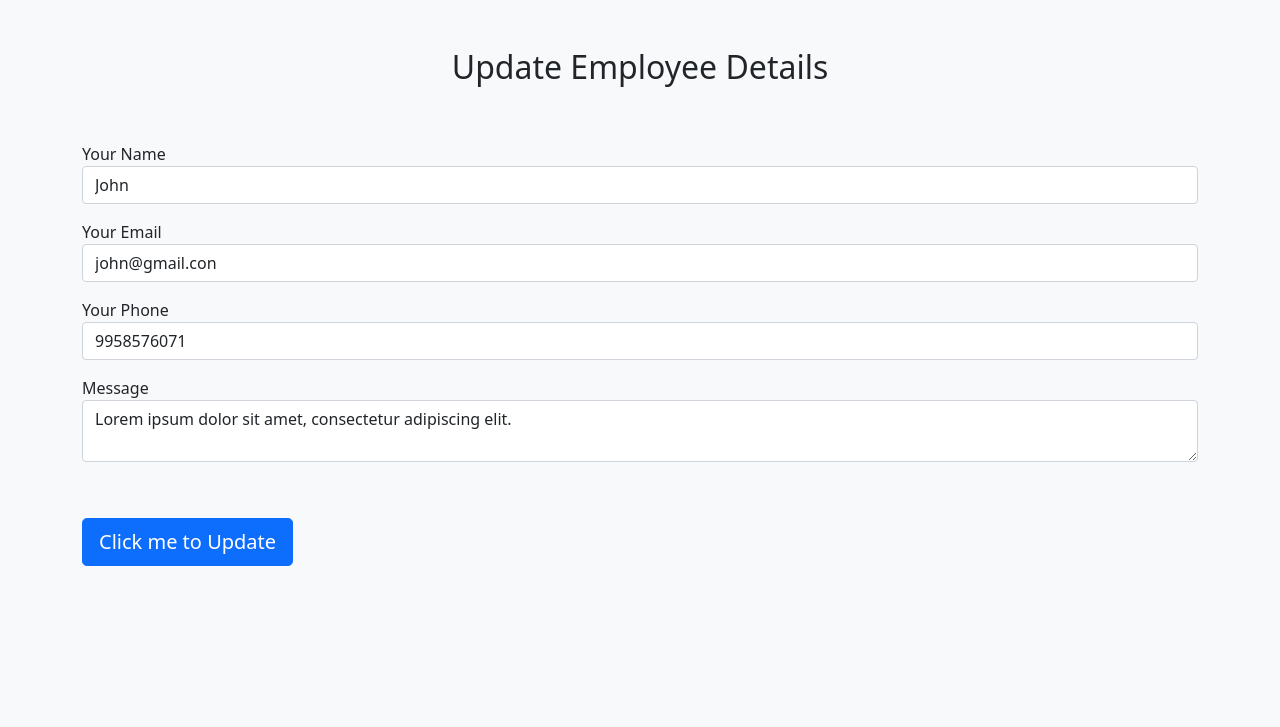
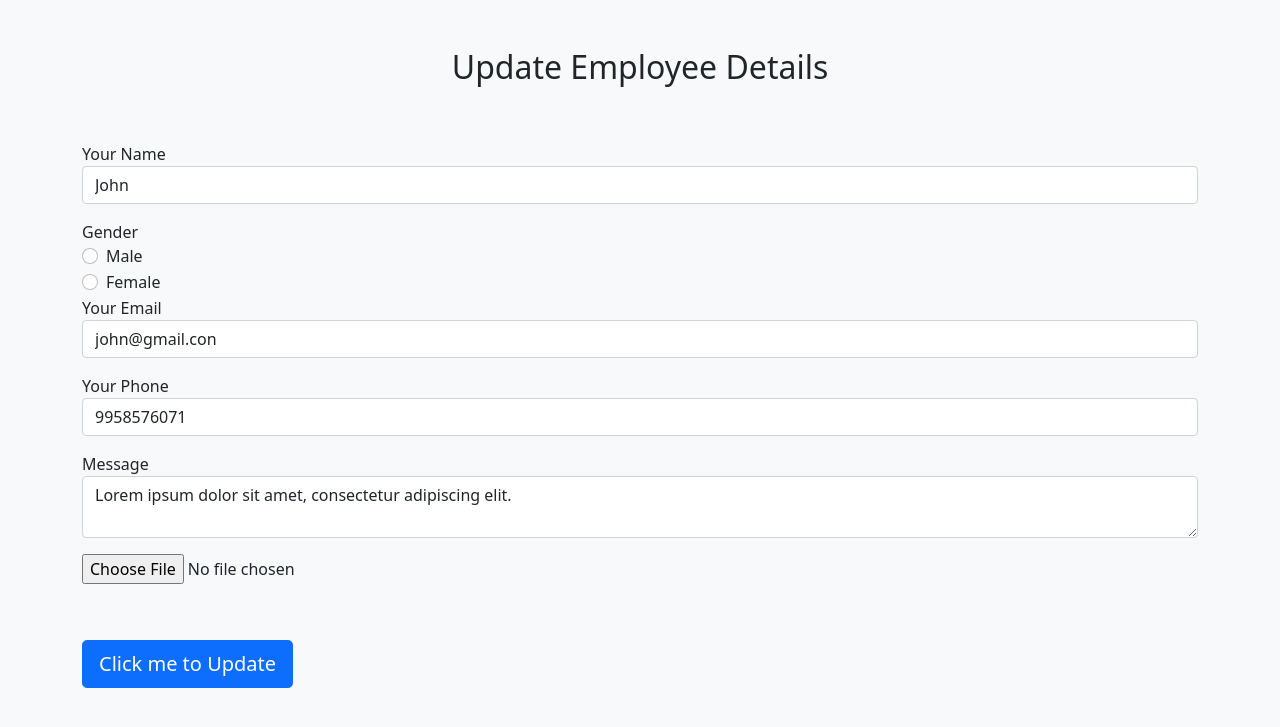
Before and after one commit to sai140202/dsfdfs, a PHP site: page /update.php?id=1 in a window 1280 px wide. Shown: the top 727 px of the page. Run offline with PHP 8.4, Linux system fonts and the light colour scheme; data comes from the database, SQL or seed files in the repository; data that the repository does not hold is empty.

Commit message:
final push

```diff
--- a/contact.php
+++ b/contact.php
@@ -6,7 +6,7 @@ $txtName = $_POST['txtName'];
 $txtEmail = $_POST['txtEmail'];
 $txtPhone = $_POST['txtPhone'];
 $txtMessage = $_POST['txtMessage'];
-// $imagePath = $_POST['img'];
+$txtGender = $_POST['gender'];
 
 // uploading image
 echo "<pre>";
@@ -34,7 +34,7 @@ echo "<pre>";
 
 
 
-$sql = "INSERT INTO `tbl_contact` (`Id`, `fldName`, `fldEmail`, `fldPhone`, `fldMessage` , `img`) VALUES ('0', '$txtName', '$txtEmail', '$txtPhone','$txtMessage','$new_img_name')";
+$sql = "INSERT INTO `tbl_contact` (`Id`, `fldName`, `fldEmail`, `fldPhone`, `fldMessage` , `img`,`fldGender`) VALUES ('0', '$txtName', '$txtEmail', '$txtPhone','$txtMessage','$new_img_name','$txtGender')";
 
 $rs = mysqli_query($con, $sql);
 
--- a/select.php
+++ b/select.php
@@ -60,6 +60,7 @@ if($totalitems > 0)
     <th>Sl.</th>
     <th>Image</th>
     <th>Name</th>
+    <th>Gender</th>
     <th>Email</th>
     <th>Phone</th>
     <th>Role</th>
@@ -78,6 +79,7 @@ while($row = mysqli_fetch_assoc($result)) {
   $fldEmail = $row['fldEmail'];
   $fldPhone = $row['fldPhone'];
   $fldMessage = $row['fldMessage'];
+  $fldGender = $row['fldGender'];
 
   /* Create a table row (tr) with 7 columns */
   $rowstring .= '<tr>
@@ -86,6 +88,7 @@ while($row = mysqli_fetch_assoc($result)) {
       <img src="uploads/' . $imagePath . '" width="50" height="50">
     </td>
     <td>' . $fldName . '</td>
+    <td>'.$fldGender.'</td>
     <td style="width: 20%;">' . $fldEmail . '</td>
     <td>' . $fldPhone . '</td>
     <td>' . $fldMessage . '</td>
--- a/update.php
+++ b/update.php
@@ -35,6 +35,7 @@ if($totalitems > 0){
 		$fldEmail=$row['fldEmail'];
 		$fldPhone=$row['fldPhone'];
 		$fldMessage=$row['fldMessage'];
+		$gender=$row['fldGender'];
 
 
 
@@ -51,6 +52,15 @@ if($totalitems > 0){
 					  Valid first name is required.
 					</div>
 		</p>
+		<label for="gender">Gender</label>
+    <div class="form-check">
+      <input class="form-check-input" type="radio" id="male" name="gender" value="male" <?php if ($gender === 'male') echo 'checked="checked"'; ?>>
+      <label class="form-check-label" for="male">Male</label>
+    </div>
+    <div class="form-check">
+      <input class="form-check-input" type="radio" id="female" name="gender" value="female" <?php if ($gender === 'female') echo 'checked="checked"'; ?>>
+      <label class="form-check-label" for="female">Female</label>
+    </div>
 		<p>
 		  <label for="email">Your Email</label>
 		  <input type="text"  class="form-control"  name="txtEmail" id="txtEmail" placeholder="Email" value="<?php echo $fldEmail;?>" required>
@@ -63,6 +73,10 @@ if($totalitems > 0){
 		  <label for="message">Message</label>
 		  <textarea name="txtMessage" class="form-control"  id="txtMessage"  placeholder="Message" required><?php echo $fldMessage;?></textarea>
 		</p>
+		<p>
+        <input type="file"
+        name="my_image">
+       </p>
 		<p>&nbsp;</p>
 		<p>
 		  <input type="submit" name="Submit" id="Submit" value="Click me to Update"  class="btn btn-primary btn-lg btn-block">
```
Also changed, not shown: contact.html (+11 -0 lines), uploads/IMG-64a175b9585248.43967325.jpeg (added), uploads/IMG-64a175dde9f241.53687077.jpeg (added), uploads/IMG-64a1760a56ff14.24357062.jpeg (added), uploads/IMG-64a1761a3a8fa9.15872433.jpeg (added), uploads/IMG-64a1768acb6688.31274928.jpeg (added), uploads/IMG-64a17736da4e91.55006427.jpeg (added).
